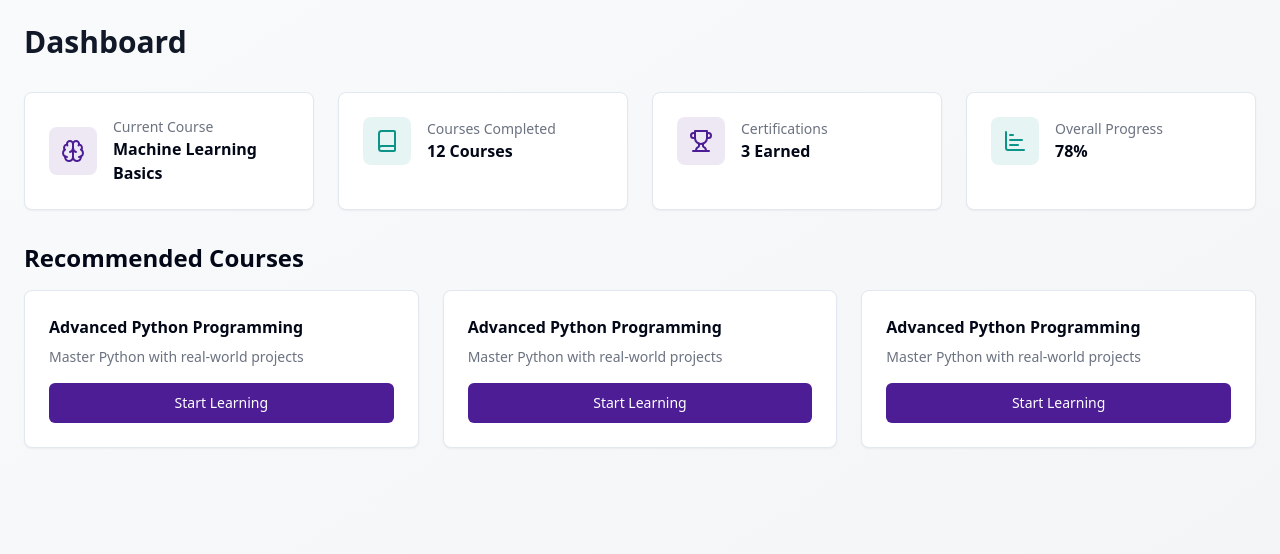
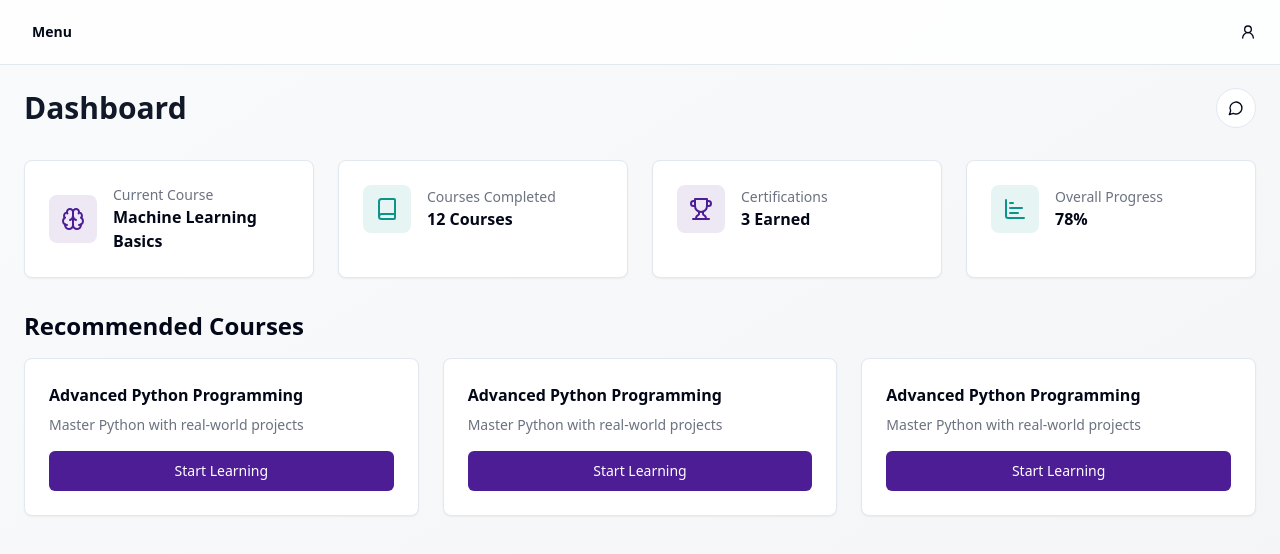
Before and after one commit to umeshgupta05/smartpath-ai, a React (Vite) app: page /dashboard in a window 1280 px wide. Shown: the top 554 px of the page. Built offline with nearby package versions, Linux system fonts and the light colour scheme.

Commit message:
Add user profile options and menu bar
Implemented user profile options across all pages, added a menu bar for navigation to all pages, and included a chatbot icon on the dashboard.
[skip gpt_engineer]

```diff
--- a/src/App.tsx
+++ b/src/App.tsx
@@ -3,6 +3,7 @@ import { Toaster as Sonner } from "@/components/ui/sonner";
 import { TooltipProvider } from "@/components/ui/tooltip";
 import { QueryClient, QueryClientProvider } from "@tanstack/react-query";
 import { BrowserRouter, Routes, Route } from "react-router-dom";
+import Layout from "./components/Layout";
 import Index from "./pages/Index";
 import Login from "./pages/Login";
 import Dashboard from "./pages/Dashboard";
@@ -22,6 +23,7 @@ const App = () => (
       <Toaster />
       <Sonner />
       <BrowserRouter>
+        <Layout>
           <Routes>
             <Route path="/" element={<Index />} />
             <Route path="/login" element={<Login />} />
@@ -34,6 +36,7 @@ const App = () => (
             <Route path="/profile" element={<Profile />} />
             <Route path="*" element={<NotFound />} />
           </Routes>
+        </Layout>
       </BrowserRouter>
     </TooltipProvider>
   </QueryClientProvider>
--- /dev/null
+++ b/src/components/Layout.tsx
@@ -0,0 +1,101 @@
+import { useState } from "react";
+import { useNavigate, useLocation } from "react-router-dom";
+import {
+  Menubar,
+  MenubarContent,
+  MenubarItem,
+  MenubarMenu,
+  MenubarTrigger,
+} from "@/components/ui/menubar";
+import {
+  DropdownMenu,
+  DropdownMenuContent,
+  DropdownMenuItem,
+  DropdownMenuLabel,
+  DropdownMenuSeparator,
+  DropdownMenuTrigger,
+} from "@/components/ui/dropdown-menu";
+import { Button } from "@/components/ui/button";
+import { UserRound, LogOut, Settings, User } from "lucide-react";
+
+interface LayoutProps {
+  children: React.ReactNode;
+}
+
+const Layout = ({ children }: LayoutProps) => {
+  const navigate = useNavigate();
+  const location = useLocation();
+  const [isLoggedIn] = useState(true); // This should be connected to your auth state
+
+  const menuItems = [
+    { label: "Dashboard", path: "/dashboard" },
+    { label: "Courses", path: "/courses" },
+    { label: "Learning Path", path: "/learning-path" },
+    { label: "Performance", path: "/performance" },
+    { label: "Quizzes", path: "/quizzes" },
+    { label: "Certifications", path: "/certifications" },
+  ];
+
+  const isHomePage = location.pathname === "/";
+  const isLoginPage = location.pathname === "/login";
+
+  if (isHomePage || isLoginPage) {
+    return <>{children}</>;
+  }
+
+  return (
+    <div className="min-h-screen bg-gradient-to-br from-gray-50 to-gray-100">
+      <header className="border-b bg-white/80 backdrop-blur-sm fixed top-0 left-0 right-0 z-50">
+        <div className="max-w-7xl mx-auto px-4 flex items-center justify-between h-16">
+          <Menubar className="border-none bg-transparent">
+            <MenubarMenu>
+              <MenubarTrigger className="font-semibold">Menu</MenubarTrigger>
+              <MenubarContent>
+                {menuItems.map((item) => (
+                  <MenubarItem
+                    key={item.path}
+                    className="cursor-pointer"
+                    onClick={() => navigate(item.path)}
+                  >
+                    {item.label}
+                  </MenubarItem>
+                ))}
+              </MenubarContent>
+            </MenubarMenu>
+          </Menubar>
+
+          <DropdownMenu>
+            <DropdownMenuTrigger asChild>
+              <Button variant="ghost" className="h-8 w-8 rounded-full">
+                <UserRound className="h-5 w-5" />
+              </Button>
+            </DropdownMenuTrigger>
+            <DropdownMenuContent className="w-56" align="end">
+              <DropdownMenuLabel>My Account</DropdownMenuLabel>
+              <DropdownMenuSeparator />
+              <DropdownMenuItem onClick={() => navigate("/profile")}>
+                <User className="mr-2 h-4 w-4" />
+                Profile
+              </DropdownMenuItem>
+              <DropdownMenuItem onClick={() => navigate("/settings")}>
+                <Settings className="mr-2 h-4 w-4" />
+                Settings
+              </DropdownMenuItem>
+              <DropdownMenuSeparator />
+              <DropdownMenuItem onClick={() => navigate("/login")}>
+                <LogOut className="mr-2 h-4 w-4" />
+                Log out
+              </DropdownMenuItem>
+            </DropdownMenuContent>
+          </DropdownMenu>
+        </div>
+      </header>
+
+      <main className="pt-16">
+        {children}
+      </main>
+    </div>
+  );
+};
+
+export default Layout;
--- a/src/pages/Dashboard.tsx
+++ b/src/pages/Dashboard.tsx
@@ -1,12 +1,21 @@
 import { Card } from "@/components/ui/card";
-import { Brain, Book, Trophy, ChartBar } from "lucide-react";
+import { Brain, Book, Trophy, ChartBar, MessageCircle } from "lucide-react";
 import { Button } from "@/components/ui/button";
 
 const Dashboard = () => {
   return (
     <div className="min-h-screen bg-gradient-to-br from-gray-50 to-gray-100 p-6">
       <div className="max-w-7xl mx-auto">
-        <h1 className="text-3xl font-bold text-gray-900 mb-8 animate-fade-up">Dashboard</h1>
+        <div className="flex justify-between items-center mb-8">
+          <h1 className="text-3xl font-bold text-gray-900 animate-fade-up">Dashboard</h1>
+          <Button
+            variant="outline"
+            size="icon"
+            className="rounded-full hover:bg-primary/10 hover:text-primary"
+          >
+            <MessageCircle className="h-5 w-5" />
+          </Button>
+        </div>
 
         {/* Overview Cards */}
         <div className="grid grid-cols-1 md:grid-cols-2 lg:grid-cols-4 gap-6 mb-8">
```
Lines whose indentation alone changed are shown as unchanged.
